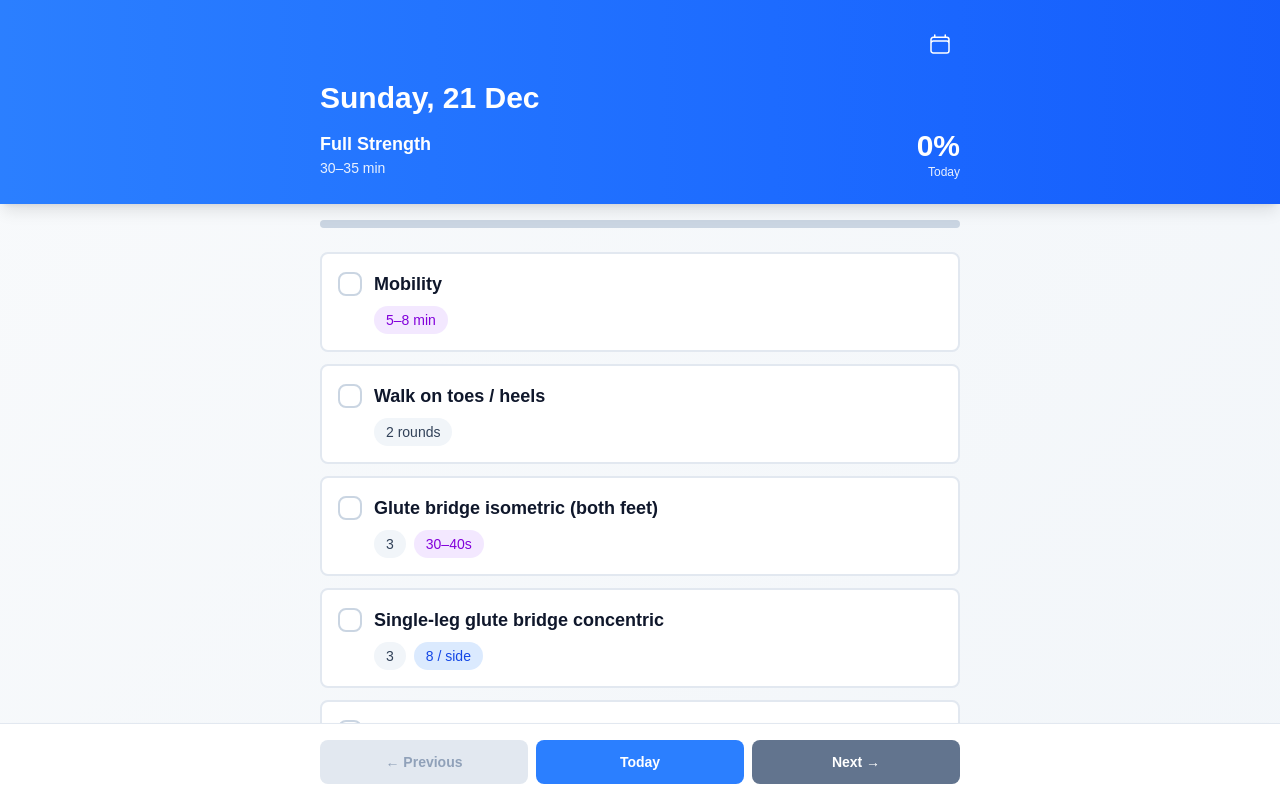
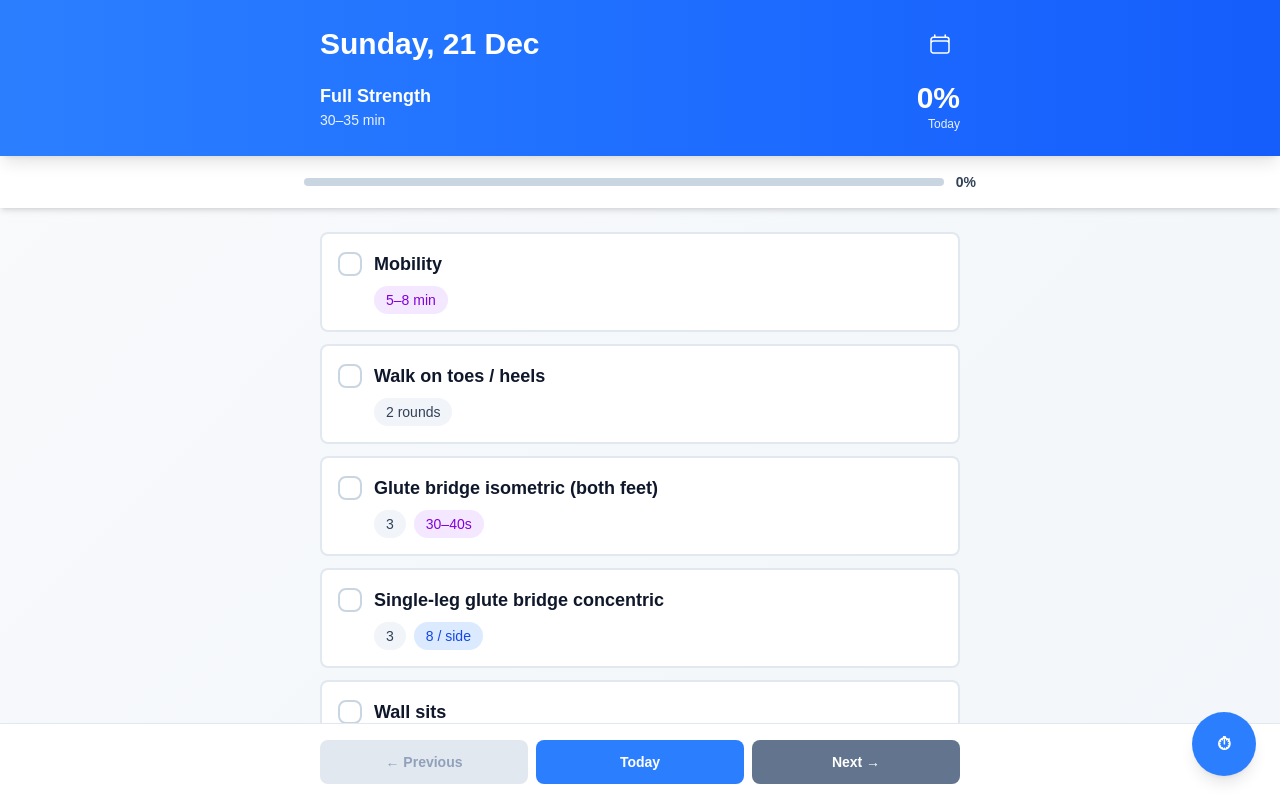
Before and after one commit to brucedonovan/holidayphysio, a Next.js app: page / in a window 1280 px wide. Shown: the top 800 px of the page. Built offline with nearby package versions, Linux system fonts and the light colour scheme.

Commit message:
feat: Implement timer functionality in WorkoutTracker with UI controls

```diff
--- a/app/components/WorkoutTracker.tsx
+++ b/app/components/WorkoutTracker.tsx
@@ -1,6 +1,6 @@
 'use client';
 
-import { useState, useEffect } from 'react';
+import { useState, useEffect, useRef } from 'react';
 import { Dialog, DialogPanel, DialogTitle } from '@headlessui/react';
 import { XMarkIcon, CalendarIcon } from '@heroicons/react/24/outline';
 import workoutPlan from '@/lib/workoutData';
@@ -15,6 +15,11 @@ export default function WorkoutTracker() {
   const [showWarning, setShowWarning] = useState(false);
   const [overallProgress, setOverallProgress] = useState(0);
   const [completedDays, setCompletedDays] = useState(0);
+  const [showTimerMenu, setShowTimerMenu] = useState(false);
+  const [timerSeconds, setTimerSeconds] = useState(0);
+  const [timerActive, setTimerActive] = useState(false);
+  const [timerDuration, setTimerDuration] = useState(30);
+  const longPressTimer = useRef<NodeJS.Timeout | null>(null);
 
   // Initialize on mount
   useEffect(() => {
@@ -70,6 +75,80 @@ export default function WorkoutTracker() {
       setCompletionPercent(percent);
     }
   }, [selectedDate, checkedExercises]);
+
+  // Timer logic
+  useEffect(() => {
+    let interval: NodeJS.Timeout;
+
+    if (timerActive && timerSeconds > 0) {
+      interval = setInterval(() => {
+        setTimerSeconds((prev) => {
+          if (prev <= 1) {
+            setTimerActive(false);
+            // Play notification sound
+            const audioContext = new (window.AudioContext || (window as any).webkitAudioContext)();
+            const oscillator = audioContext.createOscillator();
+            const gainNode = audioContext.createGain();
+
+            oscillator.connect(gainNode);
+            gainNode.connect(audioContext.destination);
+
+            oscillator.frequency.value = 800;
+            oscillator.type = 'sine';
+
+            gainNode.gain.setValueAtTime(0.3, audioContext.currentTime);
+            gainNode.gain.exponentialRampToValueAtTime(0.01, audioContext.currentTime + 0.5);
+
+            oscillator.start(audioContext.currentTime);
+            oscillator.stop(audioContext.currentTime + 0.5);
+
+            return 0;
+          }
+          return prev - 1;
+        });
+      }, 1000);
+    }
+
+    return () => clearInterval(interval);
+  }, [timerActive, timerSeconds]);
+
+  const startTimer = (seconds?: number) => {
+    const duration = seconds || timerDuration;
+    setTimerSeconds(duration);
+    setTimerActive(true);
+    setShowTimerMenu(false);
+  };
+
+  const stopTimer = () => {
+    setTimerActive(false);
+    setTimerSeconds(0);
+  };
+
+  const handleFabMouseDown = () => {
+    if (timerActive) return;
+    longPressTimer.current = setTimeout(() => {
+      setShowTimerMenu(true);
+    }, 500); // 500ms long press
+  };
+
+  const handleFabMouseUp = () => {
+    clearTimeout(longPressTimer.current || undefined);
+
+    // If timer is active, stop it
+    if (timerActive) {
+      stopTimer();
+    }
+    // Short press when not active: start timer (only if menu isn't open)
+    else if (!showTimerMenu && !timerActive) {
+      startTimer();
+    }
+  };
+
+  const formatTime = (seconds: number) => {
+    const mins = Math.floor(seconds / 60);
+    const secs = seconds % 60;
+    return `${mins}:${secs.toString().padStart(2, '0')}`;
+  };
 
   const toggleExercise = (exerciseId: string) => {
     const updated = new Set(checkedExercises);
@@ -148,10 +227,11 @@ export default function WorkoutTracker() {
 
   return (
     <div className="min-h-screen bg-gradient-to-br from-slate-50 to-slate-100 pb-20">
-      {/* Header with Menu Button */}
+      {/* Header with Menu Button and Day Title */}
       <div className={`bg-gradient-to-r ${getTypeColor(currentDay.type)} text-white sticky top-0 z-20 shadow-lg`}>
         <div className="max-w-2xl mx-auto px-4 py-6">
-          <div className="flex items-start justify-end mb-4">
+          <div className="flex items-center justify-between mb-4">
+            <h1 className="text-3xl font-bold">{currentDay.day}</h1>
             <button
               onClick={() => setShowMenu(!showMenu)}
               className="p-2 hover:bg-white hover:bg-opacity-20 rounded-lg transition-all"
@@ -160,8 +240,7 @@ export default function WorkoutTracker() {
             </button>
           </div>
 
-          <h1 className="text-3xl font-bold">{currentDay.day}</h1>
-          <div className="flex items-center justify-between mt-3">
+          <div className="flex items-center justify-between">
             <div>
               <p className="text-lg font-semibold">{getTypeLabel(currentDay.type)}</p>
               {currentDay.duration && <p className="text-sm opacity-90">{currentDay.duration}</p>}
@@ -170,6 +249,23 @@ export default function WorkoutTracker() {
               <div className="text-3xl font-bold">{completionPercent}%</div>
               <p className="text-xs opacity-90">Today</p>
             </div>
+          </div>
+        </div>
+      </div>
+
+      {/* Sticky Progress Bar */}
+      <div className="sticky top-24 z-19 bg-white shadow-md p-4">
+        <div className="max-w-2xl mx-auto">
+          <div className="flex items-center gap-3">
+            <div className="flex-1">
+              <div className="w-full bg-slate-300 rounded-full h-2 overflow-hidden">
+                <div
+                  className="bg-gradient-to-r from-blue-500 to-purple-500 h-full transition-all duration-300"
+                  style={{ width: `${completionPercent}%` }}
+                />
+              </div>
+            </div>
+            <span className="text-sm font-semibold text-slate-700 min-w-fit">{completionPercent}%</span>
           </div>
         </div>
       </div>
@@ -324,16 +420,6 @@ export default function WorkoutTracker() {
         </div>
       </Dialog>
 
-      {/* Progress Bar */}
-      <div className="max-w-2xl mx-auto px-4 pt-4">
-        <div className="w-full bg-slate-300 rounded-full h-2 overflow-hidden">
-          <div
-            className={`bg-gradient-to-r ${getTypeColor(currentDay.type)} h-full transition-all duration-300`}
-            style={{ width: `${completionPercent}%` }}
-          />
-        </div>
-      </div>
-
       {/* Main Content */}
       <div className="max-w-2xl mx-auto px-4 py-6">
         {/* Exercises List */}
@@ -463,6 +549,58 @@ export default function WorkoutTracker() {
           </div>
         </div>
       </div>
+
+      {/* FAB Button with Timer */}
+      <div className="fixed bottom-6 right-6 flex flex-col items-end gap-3 z-40">
+        {/* Timer Display */}
+        {timerSeconds > 0 && (
+          <div className="bg-blue-500 text-white rounded-full w-20 h-20 flex items-center justify-center shadow-lg">
+            <div className="text-center">
+              <div className="text-2xl font-bold">{formatTime(timerSeconds)}</div>
+            </div>
+          </div>
+        )}
+
+        {/* Timer Menu */}
+        {showTimerMenu && !timerActive && (
+          <div className="bg-white rounded-lg shadow-xl p-3 space-y-2">
+            <button
+              onClick={() => startTimer(30)}
+              className="block w-full px-4 py-2 text-left text-sm font-semibold text-slate-700 hover:bg-slate-100 rounded transition-colors"
+            >
+              30 seconds
+            </button>
+            <button
+              onClick={() => startTimer(45)}
+              className="block w-full px-4 py-2 text-left text-sm font-semibold text-slate-700 hover:bg-slate-100 rounded transition-colors"
+            >
+              45 seconds
+            </button>
+            <button
+              onClick={() => startTimer(60)}
+              className="block w-full px-4 py-2 text-left text-sm font-semibold text-slate-700 hover:bg-slate-100 rounded transition-colors"
+            >
+              1 minute
+            </button>
+          </div>
+        )}
+
+        {/* FAB Main Button */}
+        <button
+          onMouseDown={handleFabMouseDown}
+          onMouseUp={handleFabMouseUp}
+          onMouseLeave={() => clearTimeout(longPressTimer.current || undefined)}
+          onTouchStart={handleFabMouseDown}
+          onTouchEnd={handleFabMouseUp}
+          className={`w-16 h-16 rounded-full shadow-lg flex items-center justify-center font-bold text-lg transition-all active:scale-95 select-none ${
+            timerActive
+              ? 'bg-red-500 text-white hover:bg-red-600'
+              : 'bg-blue-500 text-white hover:bg-blue-600'
+          }`}
+        >
+          {timerActive ? '⏹' : '⏱'}
+        </button>
+      </div>
     </div>
   );
 }
```
